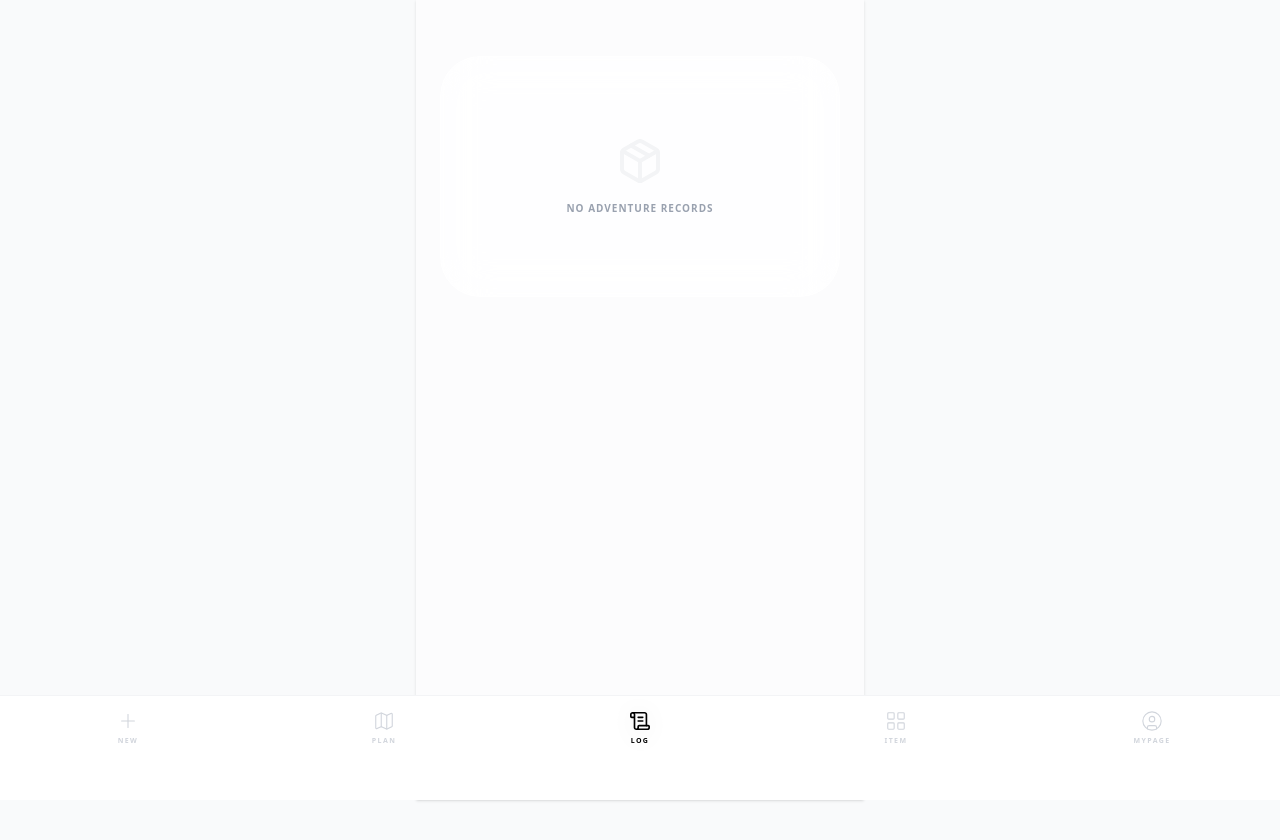
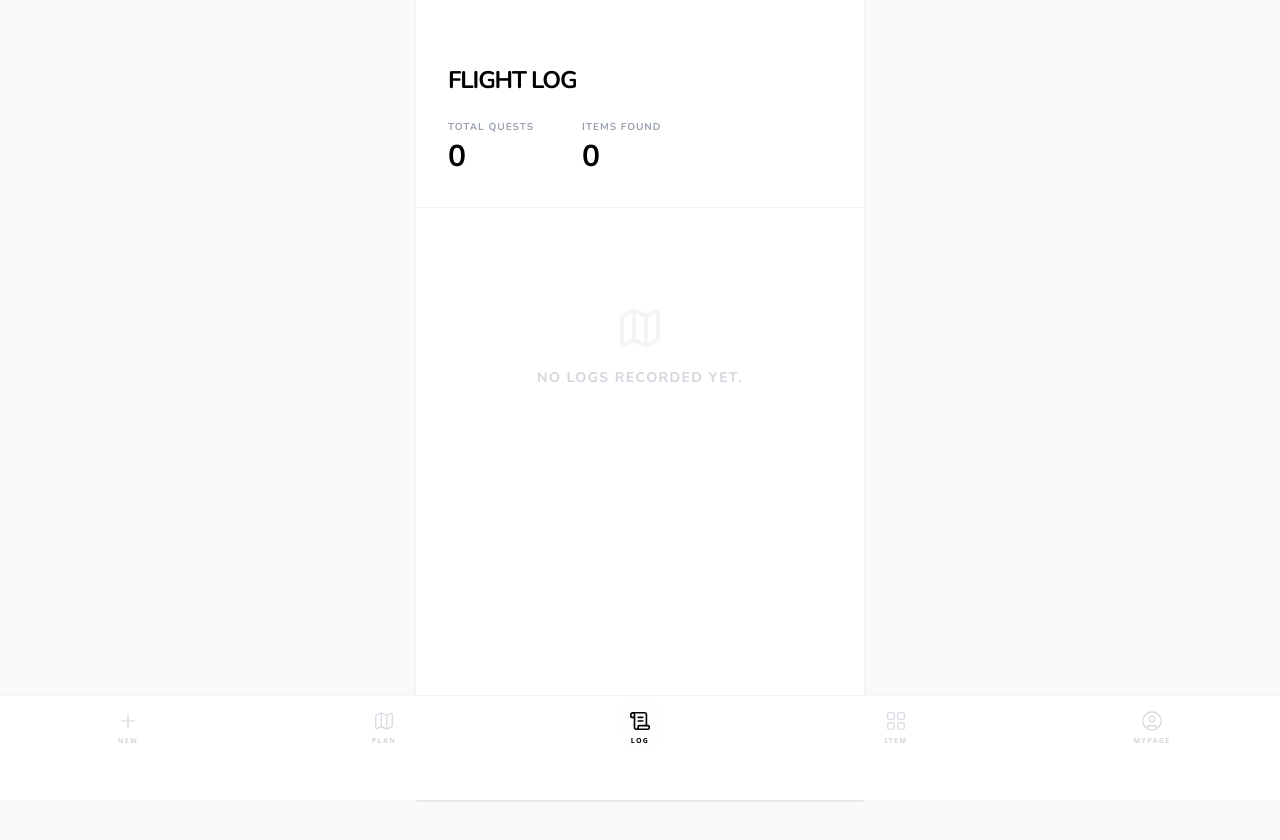
Before and after one commit to kx-00000000/quest-app, a Next.js app in the folder quest/: page /log in a window 1280 px wide. Shown: the top 840 px of the page. Built offline with nearby package versions, Linux system fonts and the light colour scheme.

Commit message:
02120616

```diff
--- a/quest/src/app/(main)/log/page.tsx
+++ b/quest/src/app/(main)/log/page.tsx
@@ -2,166 +2,96 @@
 
 import { useEffect, useState } from "react";
 import { getPlans } from "@/lib/storage";
-import { calculateDistance } from "@/lib/geo";
-import { MapPin, ChevronDown, ChevronUp, Package, Clock, MessageCircle } from "lucide-react";
-import dynamic from "next/dynamic";
-
-const LazyMap = dynamic(() => import("@/components/Map/LazyMap"), {
-    ssr: false,
-    loading: () => <div className="h-48 w-full bg-gray-100 animate-pulse" />
-});
-
-const formatDistance = (km: number): string => {
-    if (km < 1) {
-        const meters = Math.floor(km * 1000);
-        return `${meters.toLocaleString()} m`;
-    }
-    return `${km.toLocaleString(undefined, { minimumFractionDigits: 1, maximumFractionDigits: 1 })} km`;
-};
+import { Map, Clock, Package, MessageSquare, ChevronRight, Calendar } from "lucide-react";
 
 export default function LogPage() {
-    const [completedPlans, setCompletedPlans] = useState<any[]>([]);
-    const [expandedId, setExpandedId] = useState<string | null>(null);
+    const [logs, setLogs] = useState<any[]>([]);
 
     useEffect(() => {
+        // 保存されているプランから「完了済み」のものだけを抽出
         const allPlans = getPlans();
-        const logs = allPlans
-            .filter(plan => (plan.items || []).some((i: any) => i.isCollected))
-            .map(plan => {
-                const collectedItems = (plan.items || [])
-                    .filter((i: any) => i.isCollected)
-                    .sort((a: any, b: any) => new Date(a.collectedAt || 0).getTime() - new Date(b.collectedAt || 0).getTime());
-
-                let totalDistance = 0;
-                let prevPoint: [number, number] = plan.center ? [plan.center.lat, plan.center.lng] : [0, 0];
-                collectedItems.forEach((item: any) => {
-                    totalDistance += calculateDistance(prevPoint[0], prevPoint[1], item.lat, item.lng);
-                    prevPoint = [item.lat, item.lng];
-                });
-
-                return {
-                    ...plan,
-                    collectedItems,
-                    totalDistance,
-                    completionDate: collectedItems[collectedItems.length - 1]?.collectedAt || plan.createdAt
-                };
-            })
-            .sort((a, b) => new Date(b.completionDate).getTime() - new Date(a.completionDate).getTime());
-
-        setCompletedPlans(logs);
-        if (logs.length > 0) setExpandedId(logs[0].id);
+        const completed = allPlans
+            .filter((p: any) => p.status === "completed")
+            .sort((a: any, b: any) => new Date(b.finishedAt).getTime() - new Date(a.finishedAt).getTime());
+        setLogs(completed);
     }, []);
 
-    const toggleExpand = (id: string) => {
-        setExpandedId(expandedId === id ? null : id);
-    };
+    return (
+        <div className="min-h-screen bg-white text-black font-sans pb-32">
+            {/* 1. Global Stats: 航跡の総計 */}
+            <header className="p-8 pt-16 border-b border-gray-100">
+                <h1 className="text-2xl font-bold tracking-tighter uppercase mb-6">Flight Log</h1>
+                <div className="flex gap-12">
+                    <div>
+                        <p className="text-[10px] font-bold text-gray-400 uppercase tracking-widest mb-1">Total Quests</p>
+                        <p className="text-3xl font-bold tabular-nums">{logs.length}</p>
+                    </div>
+                    <div>
+                        <p className="text-[10px] font-bold text-gray-400 uppercase tracking-widest mb-1">Items Found</p>
+                        <p className="text-3xl font-bold tabular-nums">
+                            {logs.reduce((acc, curr) => acc + (curr.collectedCount || 0), 0)}
+                        </p>
+                    </div>
+                </div>
+            </header>
 
-    return (
-        <div className="min-h-screen bg-gray-50/50 p-6 pb-24">
-            <div className="pt-8" />
-            <div className="space-y-6">
-                {completedPlans.length > 0 ? (
-                    completedPlans.map((plan) => {
-                        const isExpanded = expandedId === plan.id;
-                        return (
-                            <div key={plan.id} className="bg-white/80 backdrop-blur-xl rounded-[2.5rem] shadow-xl border border-white/60 overflow-hidden transition-all">
+            {/* 2. Log List: 冒険の記憶 */}
+            <main className="p-4 space-y-4">
+                {logs.length > 0 ? (
+                    logs.map((log) => (
+                        <div key={log.id} className="bg-white border border-gray-100 rounded-[2rem] p-6 shadow-sm hover:shadow-md transition-shadow">
+                            <div className="flex justify-between items-start mb-4">
+                                <div className="space-y-1">
+                                    <h3 className="text-lg font-bold leading-tight uppercase tracking-tight">{log.name}</h3>
+                                    <p className="text-[10px] font-medium text-gray-400 flex items-center gap-1">
+                                        <Calendar size={12} /> {new Date(log.finishedAt).toLocaleDateString()}
+                                    </p>
+                                </div>
+                                <div className="bg-gray-50 px-3 py-1 rounded-full text-[10px] font-bold text-gray-400 uppercase tracking-tighter">
+                                    Success
+                                </div>
+                            </div>
 
-                                {/* 1. ヘッダー */}
-                                <div
-                                    className="p-6 cursor-pointer flex justify-between items-start"
-                                    onClick={() => toggleExpand(plan.id)}
-                                >
-                                    <div className="flex-1 pr-4">
-                                        <div className="flex items-center gap-2 flex-wrap">
-                                            <h3 className="text-xl font-black text-gray-800 leading-tight italic uppercase tracking-tighter">{plan.name}</h3>
-                                            <span className="px-2.5 py-0.5 rounded-full text-[9px] font-black tracking-tighter uppercase bg-pink-100 text-pink-600">
-                                                LOG
-                                            </span>
-                                        </div>
-                                        <p className="text-[10px] font-bold text-gray-400 mt-1 uppercase tracking-widest leading-none">
-                                            {new Date(plan.completionDate).toLocaleDateString('ja-JP')}
-                                        </p>
+                            {/* 冒険のサマリー情報 */}
+                            <div className="grid grid-cols-2 gap-4 py-4 border-t border-b border-gray-50">
+                                <div className="flex items-center gap-2">
+                                    <div className="w-8 h-8 bg-gray-50 rounded-lg flex items-center justify-center text-black">
+                                        <Package size={16} />
                                     </div>
-                                    <div className="text-gray-300 mt-1">
-                                        {isExpanded ? <ChevronUp size={20} /> : <ChevronDown size={20} />}
+                                    <div>
+                                        <p className="text-[9px] font-bold text-gray-400 uppercase leading-none">Collected</p>
+                                        <p className="text-sm font-bold">{log.collectedCount} Items</p>
                                     </div>
                                 </div>
+                                <div className="flex items-center gap-2">
+                                    <div className="w-8 h-8 bg-gray-50 rounded-lg flex items-center justify-center text-black">
+                                        <Clock size={16} />
+                                    </div>
+                                    <div>
+                                        <p className="text-[9px] font-bold text-gray-400 uppercase leading-none">Status</p>
+                                        <p className="text-sm font-bold uppercase">Archived</p>
+                                    </div>
+                                </div>
+                            </div>
 
-                                {/* 2. 詳細セクション */}
-                                {isExpanded && (
-                                    <div className="animate-in fade-in duration-500">
-
-                                        {/* ★感想（コメント）表示欄 */}
-                                        {plan.comment && (
-                                            <div className="mx-6 mb-6 p-5 bg-gray-50/50 rounded-[1.5rem] border border-gray-100 italic">
-                                                <div className="flex gap-2 text-pink-500 mb-2">
-                                                    <MessageCircle size={14} />
-                                                    <span className="text-[9px] font-black uppercase tracking-widest">Memories</span>
-                                                </div>
-                                                <p className="text-sm font-bold text-gray-600 leading-relaxed">
-                                                    "{plan.comment}"
-                                                </p>
-                                            </div>
-                                        )}
-
-                                        <div className="grid grid-cols-2 gap-3 px-6 mb-6">
-                                            <div className="bg-gray-900/5 rounded-2xl p-4">
-                                                <div className="text-[9px] font-black text-pink-600 uppercase tracking-widest mb-1">DISTANCE</div>
-                                                <div className="text-lg font-black text-gray-800">{formatDistance(plan.totalDistance)}</div>
-                                            </div>
-                                            <div className="bg-gray-900/5 rounded-2xl p-4">
-                                                <div className="text-[9px] font-black text-pink-600 uppercase tracking-widest mb-1">TOTAL ITEMS</div>
-                                                <div className="text-lg font-black text-gray-800">{plan.collectedCount} / {plan.itemCount}</div>
-                                            </div>
-                                        </div>
-
-                                        <div className="mx-[-1.5rem] h-52 relative border-y border-gray-100">
-                                            <LazyMap items={plan.items} themeColor="#f06292" center={plan.center} isLogMode={true} />
-                                        </div>
-
-                                        <div className="p-8 space-y-5">
-                                            <p className="text-[9px] font-black text-gray-400 uppercase tracking-[0.2em] mb-4">Discovery Timeline</p>
-                                            <div className="space-y-6">
-                                                {plan.collectedItems.map((item: any, idx: number) => (
-                                                    <div key={item.id || idx} className="flex gap-4">
-                                                        <div className="flex flex-col items-center">
-                                                            <div className="w-3 h-3 bg-pink-500 rounded-full mt-1.5" />
-                                                            {idx !== plan.collectedItems.length - 1 && (
-                                                                <div className="w-[1.5px] flex-1 bg-gray-100 my-1" />
-                                                            )}
-                                                        </div>
-                                                        <div className="flex-1 pb-2">
-                                                            <div className="flex justify-between items-start">
-                                                                {/* ★修正：固有の地名をタイムラインの見出しに */}
-                                                                <h4 className="text-sm font-black text-gray-800 uppercase tracking-tight">
-                                                                    {item.locationName || `POINT 0${idx + 1}`}
-                                                                </h4>
-                                                                <div className="flex items-center gap-1 text-[10px] font-bold text-gray-400 tabular-nums">
-                                                                    <Clock size={10} />
-                                                                    {new Date(item.collectedAt).toLocaleTimeString('ja-JP', { hour: '2-digit', minute: '2-digit' })}
-                                                                </div>
-                                                            </div>
-                                                            <div className="flex items-center gap-1 text-[9px] font-bold text-gray-300 uppercase mt-1">
-                                                                <MapPin size={10} />
-                                                                {item.lat.toFixed(4)}, {item.lng.toFixed(4)}
-                                                            </div>
-                                                        </div>
-                                                    </div>
-                                                ))}
-                                            </div>
-                                        </div>
-                                    </div>
-                                )}
-                            </div>
-                        );
-                    })
+                            {/* ユーザーコメント */}
+                            {log.comment && (
+                                <div className="mt-4 flex gap-3 items-start bg-gray-50/50 p-3 rounded-xl">
+                                    <MessageSquare size={14} className="text-gray-300 mt-1 shrink-0" />
+                                    <p className="text-xs font-medium text-gray-600 leading-relaxed italic">
+                                        "{log.comment}"
+                                    </p>
+                                </div>
+                            )}
+                        </div>
+                    ))
                 ) : (
-                    <div className="text-center py-20 bg-white/70 backdrop-blur-xl rounded-[2.5rem] border border-white/60">
-                        <Package size={48} className="text-gray-100 mx-auto mb-4" />
-                        <p className="text-gray-400 font-black uppercase tracking-widest text-[10px]">No Adventure Records</p>
+                    <div className="py-20 text-center space-y-4">
+                        <Map size={48} className="mx-auto text-gray-100" />
+                        <p className="text-sm font-bold text-gray-300 uppercase tracking-widest">No logs recorded yet.</p>
                     </div>
                 )}
-            </div>
+            </main>
         </div>
     );
 }
```
